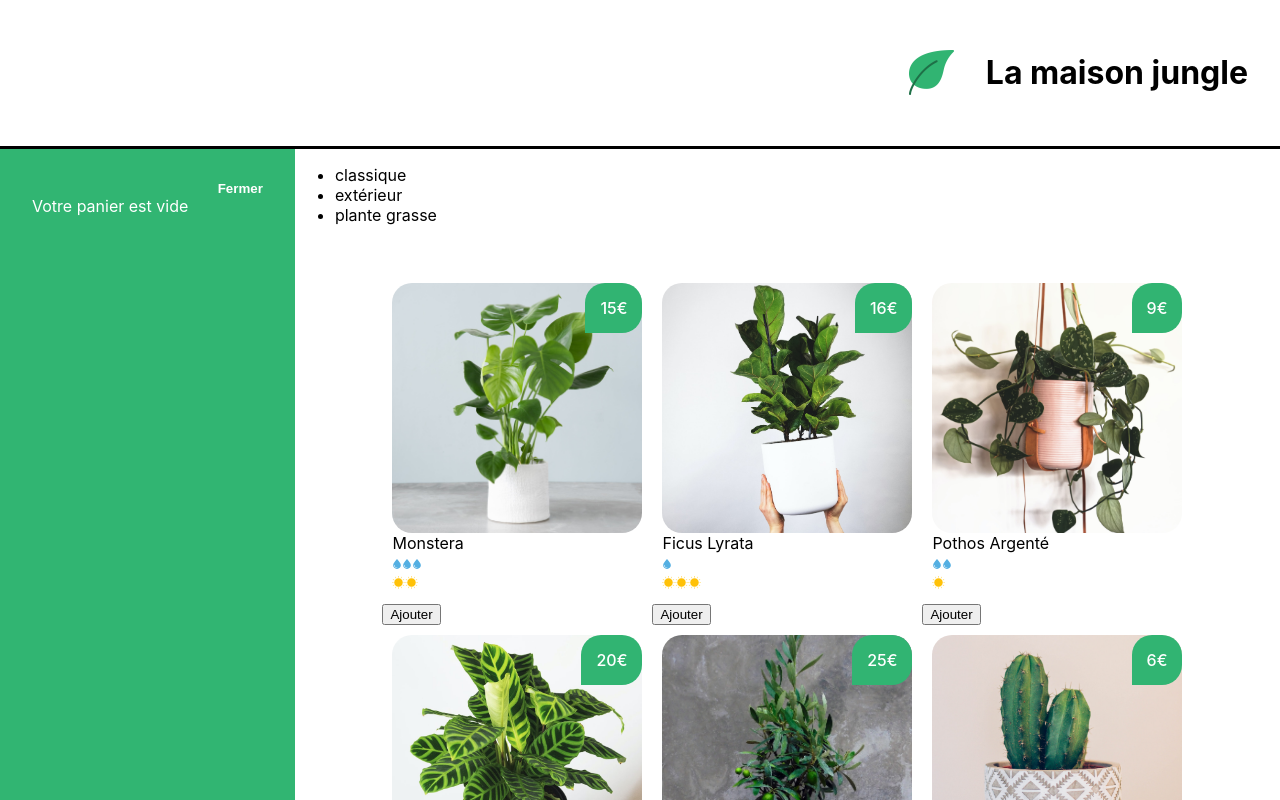
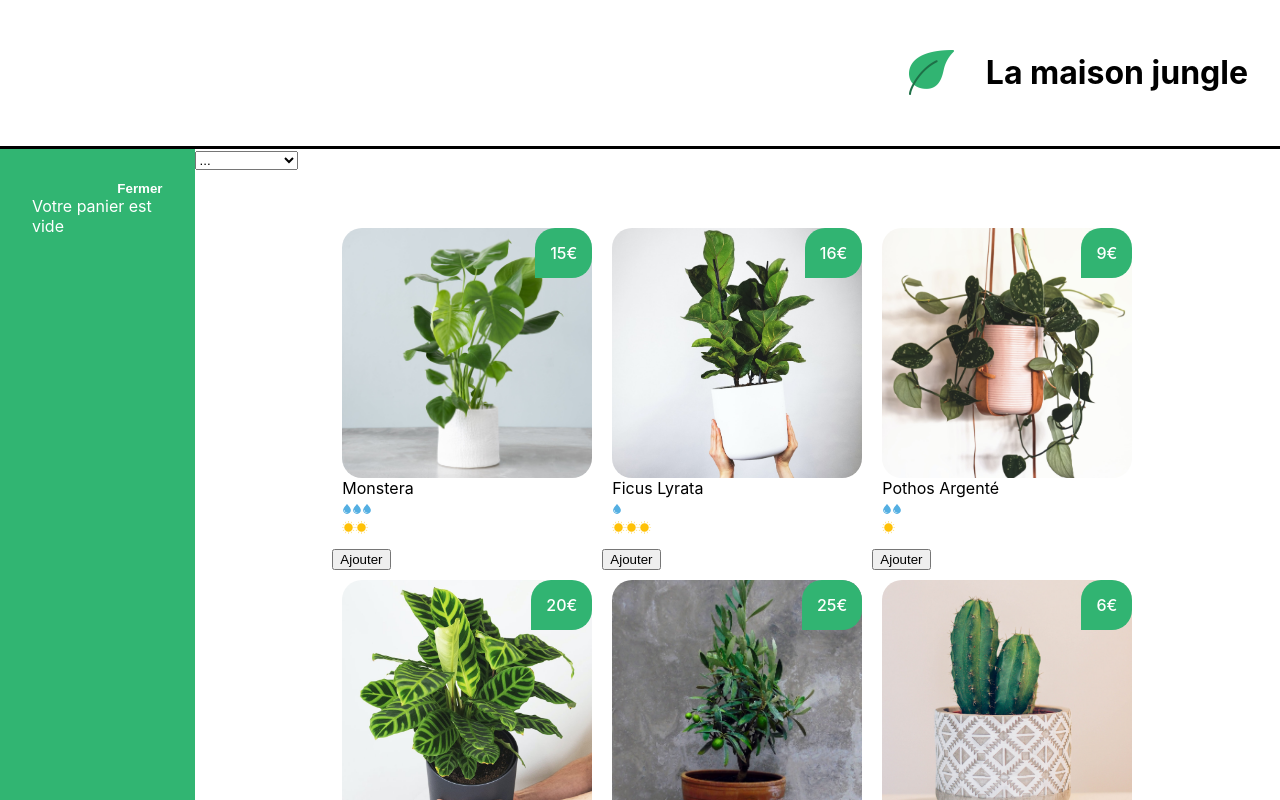
Before and after one commit to jpthibault20/la-maison-jungle, a React (Create React App) app: page / in a window 1280 px wide. Shown: the top 800 px of the page. Built offline with nearby package versions, Linux system fonts and the light colour scheme.

Commit message:
boite de séléction des catégorie (affichage)

```diff
--- a/src/components/App.js
+++ b/src/components/App.js
@@ -14,6 +14,7 @@ function App() {
 				<img src={logo} alt='La maison jungle' className='lmj-logo' />
 				<h1 className='lmj-title'>La maison jungle</h1>
 			</Banner>
+
 			<div className='lmj-layout-inner'>
 				<Cart cart={cart} updateCart={updateCart} />
 				<ShoppingList cart={cart} updateCart={updateCart} />
--- /dev/null
+++ b/src/components/Categorie.js
@@ -0,0 +1,22 @@
+import { plantList } from '../datas/plantList'
+
+
+function Categorie() {
+    const categories = plantList.reduce(
+        (acc, plant) =>
+            acc.includes(plant.category) ? acc : acc.concat(plant.category),
+        []
+    )
+
+    return (
+        <div>
+            <select name='categorie' id='categoriePlante'>
+                <option value='default'>...</option>
+                {categories.map((cat) => (<option value={cat}>{cat}</option>))}
+            </select>
+        </div>
+    )
+
+}
+
+export default Categorie
--- a/src/components/ShoppingList.js
+++ b/src/components/ShoppingList.js
@@ -1,13 +1,10 @@
 import { plantList } from '../datas/plantList'
 import PlantItem from './PlantItem'
+import Categorie from './Categorie'
 import '../styles/ShoppingList.css'
 
 function ShoppingList({ cart, updateCart }) {
-	const categories = plantList.reduce(
-		(acc, plant) =>
-			acc.includes(plant.category) ? acc : acc.concat(plant.category),
-		[]
-	)
+
 
 	function addToCart(name, price) {
 		const currentPlantSaved = cart.find((plant) => plant.name === name)
@@ -25,12 +22,9 @@ function ShoppingList({ cart, updateCart }) {
 	}
 
 	return (
+		<div>
+			<Categorie />
 			<div className='lmj-shopping-list'>
-			<ul>
-				{categories.map((cat) => (
-					<li key={cat}>{cat}</li>
-				))}
-			</ul>
 				<ul className='lmj-plant-list'>
 					{plantList.map(({ id, cover, name, water, light, price }) => (
 						<div key={id}>
@@ -46,6 +40,7 @@ function ShoppingList({ cart, updateCart }) {
 					))}
 				</ul>
 			</div>
+		</div>
 	)
 }
 
```
Also changed, not shown: 1 other file (tests, documents, lock files or other folders). Lines whose indentation alone changed are shown as unchanged.
